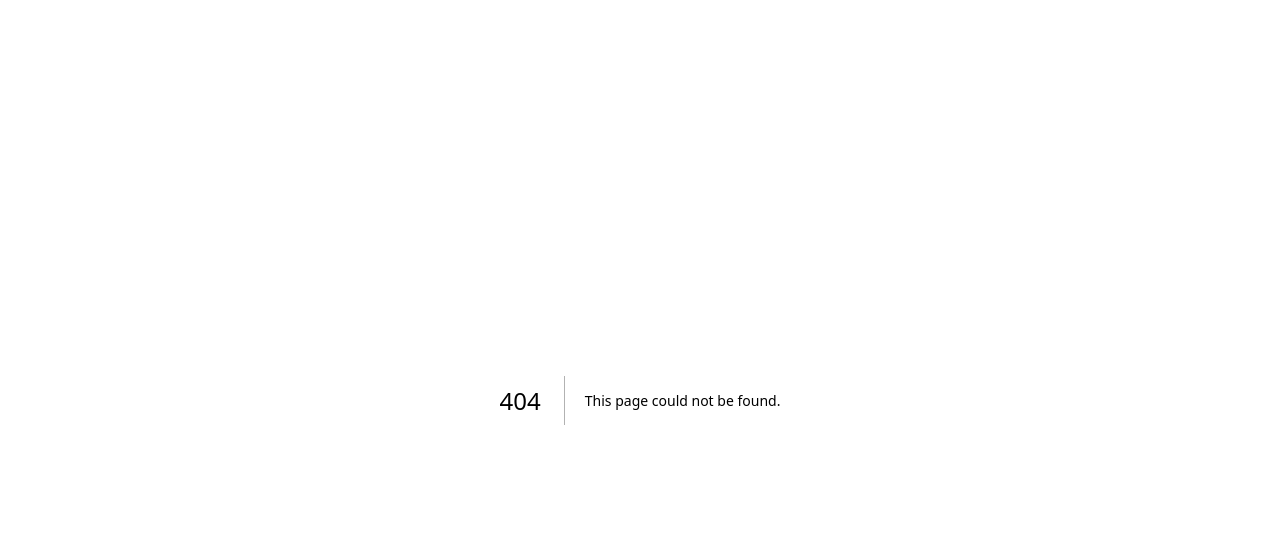
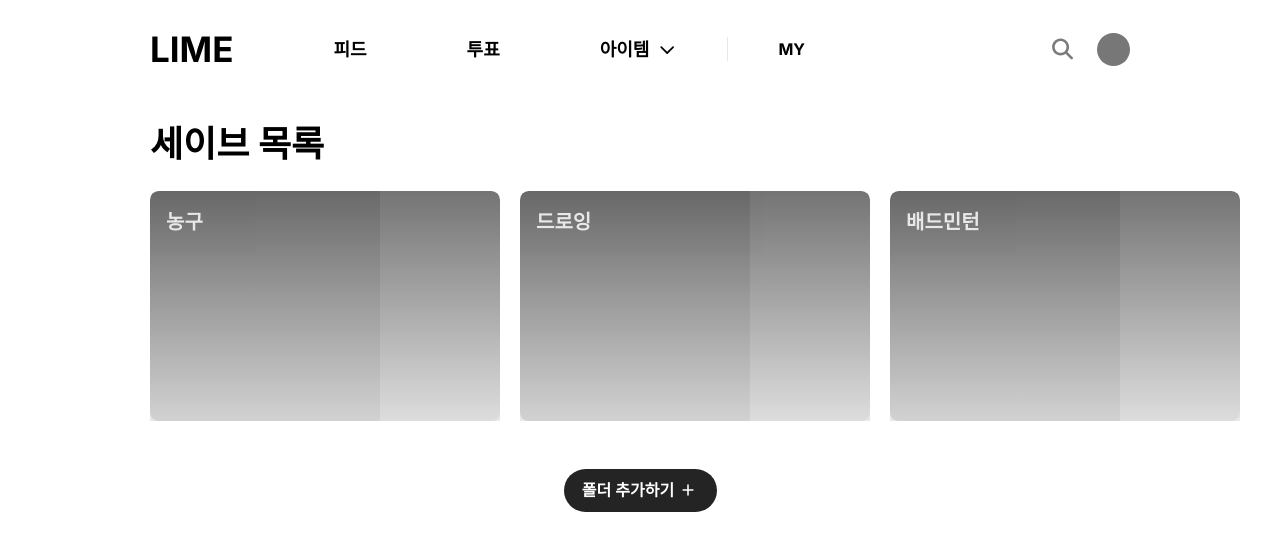
Before and after one commit to uju-in/lime-frontend, a Next.js app: page /saves in a window 1280 px wide. Before the commit this address had no page. Shown: the top 550 px of the page. Built offline with nearby package versions, Linux system fonts and the light colour scheme.

Commit message:
design: 세이브 목록 UI

```diff
--- /dev/null
+++ b/src/app/(route)/saves/page.tsx
@@ -0,0 +1,61 @@
+import React from 'react'
+import Image from 'next/image'
+
+import Layout from '@/app/_components/layout/Layout'
+
+export default function page() {
+  return (
+    <Layout>
+      <section className="h-full px-[150px]">
+        <h1 className="mb-5 text-[36px] font-[700]">세이브 목록</h1>
+        <div className="flex">
+          <div className="relative mr-5 flex h-[230px] w-[350px]">
+            <div className="z-0 h-[230px] w-[270px] rounded-l-[8.83px] bg-[#D2D2D2]" />
+            <div className="z-0">
+              <div className="h-[115px] w-[120px] rounded-tr-[8.83px] bg-[#E8E8E8]" />
+              <div className="h-[115px] w-[120px] rounded-br-[8.83px] bg-[#E8E8E8]" />
+            </div>
+            <div className="absolute left-0 top-0 z-10 h-[114px] h-full w-full rounded-t-[8.83px] bg-gradient-to-b from-[#000] to-[#D2D2D2] pl-4 pt-4 opacity-50">
+              <p className="text-[20px] font-[700] text-white">농구</p>
+            </div>
+          </div>
+          <div className="relative mr-5 flex h-[230px] w-[350px]">
+            <div className="z-0 h-[230px] w-[270px] rounded-l-[8.83px] bg-[#D2D2D2]" />
+            <div className="z-0">
+              <div className="h-[115px] w-[120px] rounded-tr-[8.83px] bg-[#E8E8E8]" />
+              <div className="h-[115px] w-[120px] rounded-br-[8.83px] bg-[#E8E8E8]" />
+            </div>
+            <div className="absolute left-0 top-0 z-10 h-[114px] h-full w-full rounded-t-[8.83px] bg-gradient-to-b from-[#000] to-[#D2D2D2] pl-4 pt-4 opacity-50">
+              <p className="text-[20px] font-[700] text-white">드로잉</p>
+            </div>
+          </div>
+          <div className="relative flex h-[230px] w-[350px]">
+            <div className="z-0 h-[230px] w-[270px] rounded-l-[8.83px] bg-[#D2D2D2]" />
+            <div className="z-0">
+              <div className="h-[115px] w-[120px] rounded-tr-[8.83px] bg-[#E8E8E8]" />
+              <div className="h-[115px] w-[120px] rounded-br-[8.83px] bg-[#E8E8E8]" />
+            </div>
+            <div className="absolute left-0 top-0 z-10 h-[114px] h-full w-full rounded-t-[8.83px] bg-gradient-to-b from-[#000] to-[#D2D2D2] pl-4 pt-4 opacity-50">
+              <p className="text-[20px] font-[700] text-white">배드민턴</p>
+            </div>
+          </div>
+        </div>
+        <div className="mt-12 flex justify-center">
+          <button
+            className="flex h-[43px] w-[153px] items-center justify-center rounded-[97.6px] bg-[#242424]"
+            type="button"
+          >
+            <p className="font-[600] text-white">폴더 추가하기</p>
+            <Image
+              className="ml-1 cursor-pointer"
+              width={20}
+              height={20}
+              src="/image/icon/icon-white_plus.svg"
+              alt="plus"
+            />
+          </button>
+        </div>
+      </section>
+    </Layout>
+  )
+}
```
Also changed, not shown: public/image/icon/icon-white_plus.svg (added).
